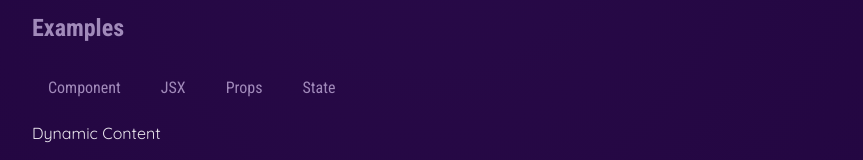
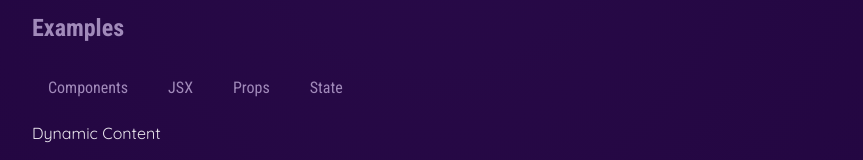
Before and after one commit to vanguyen333/ReactUdemy, a React (Vite) app: page / in a window 1280 px wide. Shown: the part 737-897 px from the top of the page, without its empty margins (208-1071 px from the left). Built offline with nearby package versions, Linux system fonts and the light colour scheme.

Commit message:
51 Parsing custom arguments to event functions

```diff
--- a/src/App.jsx
+++ b/src/App.jsx
@@ -5,8 +5,9 @@ import TabButton from './components/TabButton.jsx';
 
 function App() {
 
-  function handleSelect() {
-    console.log("hello world-selected")
+  function handleSelect(selectedBtn) {
+    // selectedButton => 'components','jsx','props','state'
+    console.log(selectedBtn)
 }
 
   return (
@@ -32,10 +33,10 @@ function App() {
         <h2>Examples</h2>
         <menu>
         {/* component composition */}
-          <TabButton onSelect={handleSelect}>Component</TabButton>
-          <TabButton onSelect={handleSelect}>JSX</TabButton>
-          <TabButton onSelect={handleSelect}>Props</TabButton>
-          <TabButton onSelect={handleSelect}>State</TabButton>
+          <TabButton onSelect={()=>handleSelect('components')}>Components</TabButton>
+          <TabButton onSelect={()=>handleSelect('jsx')}>JSX</TabButton>
+          <TabButton onSelect={()=>handleSelect('props')}>Props</TabButton>
+          <TabButton onSelect={()=>handleSelect('state')}>State</TabButton>
 
         </menu>
         Dynamic Content
```
